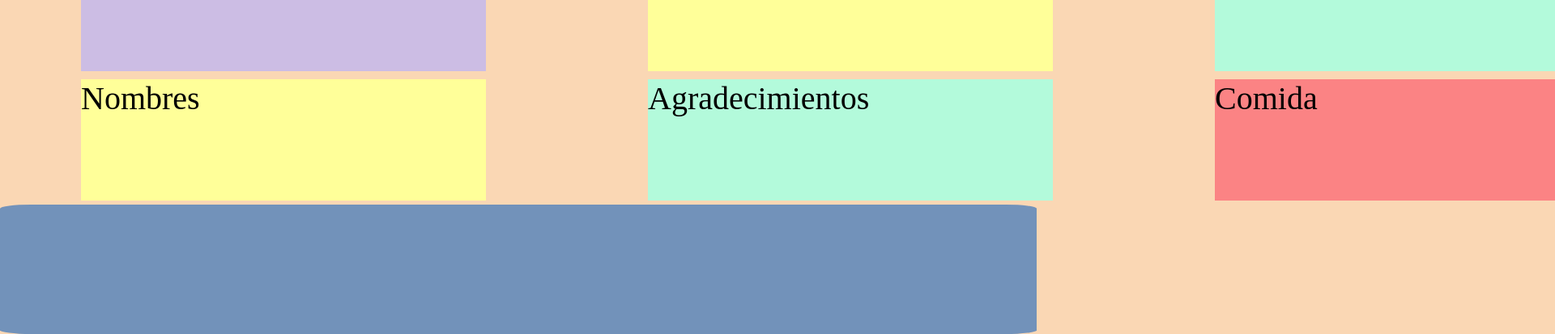
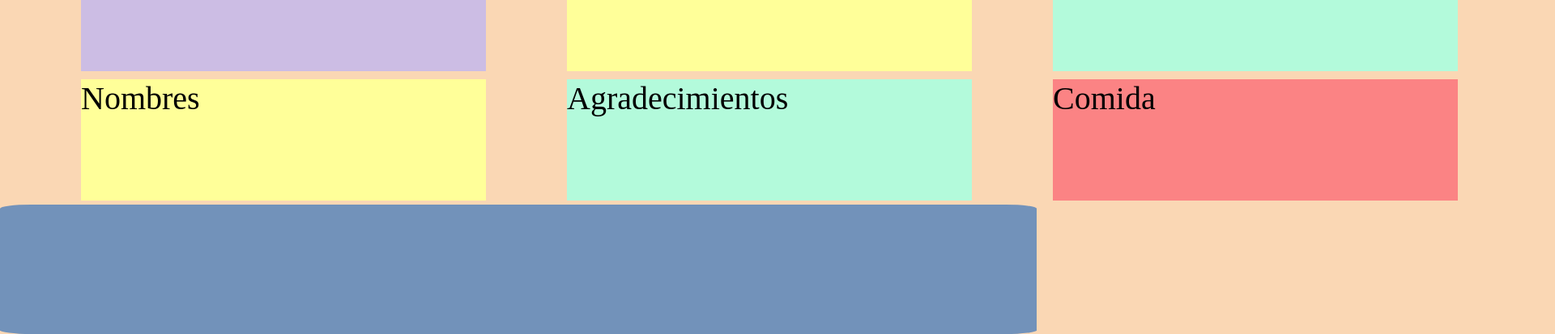
Before and after one commit to solesquivel/Proyecto-Lesco-CR, a plain HTML site: page Proyecto Lesco CR/index.html in a window 1280 px wide. Shown: the part 635-1048 px from the top of the page at 81% size, 1920 px wide, since content can reach past the window. Drawn offline with Linux system fonts and the light colour scheme; a script that the page names is missing; files whose address does not match are found by name.

Commit message:
cambios en el grd

```diff
--- a/Proyecto Lesco CR/CSS/estilo.css
+++ b/Proyecto Lesco CR/CSS/estilo.css
@@ -93,7 +93,7 @@
 
     .container{
         display: grid;
-        grid-template-columns: 1fr 1fr 1fr;
+        grid-template-columns: 600px 600px 600px;
     }
 
     .contenedor--temas1{
```
